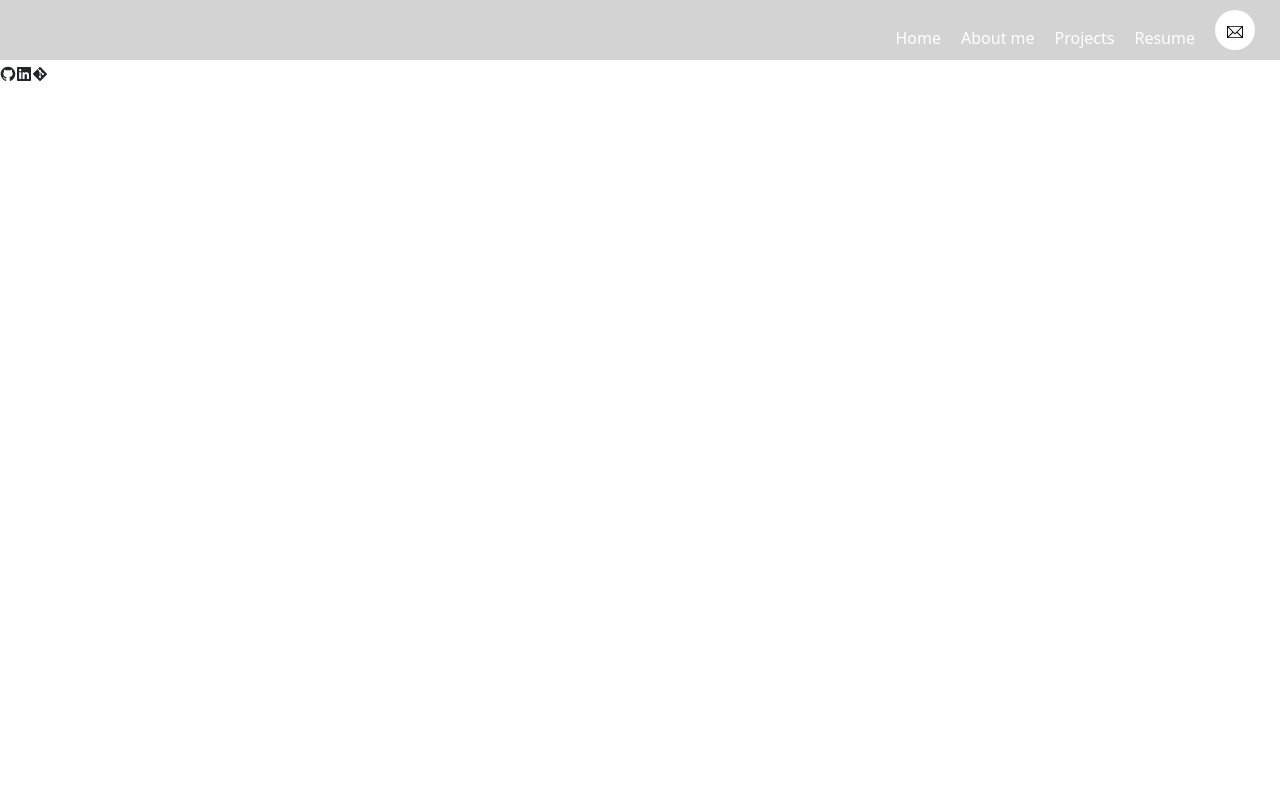
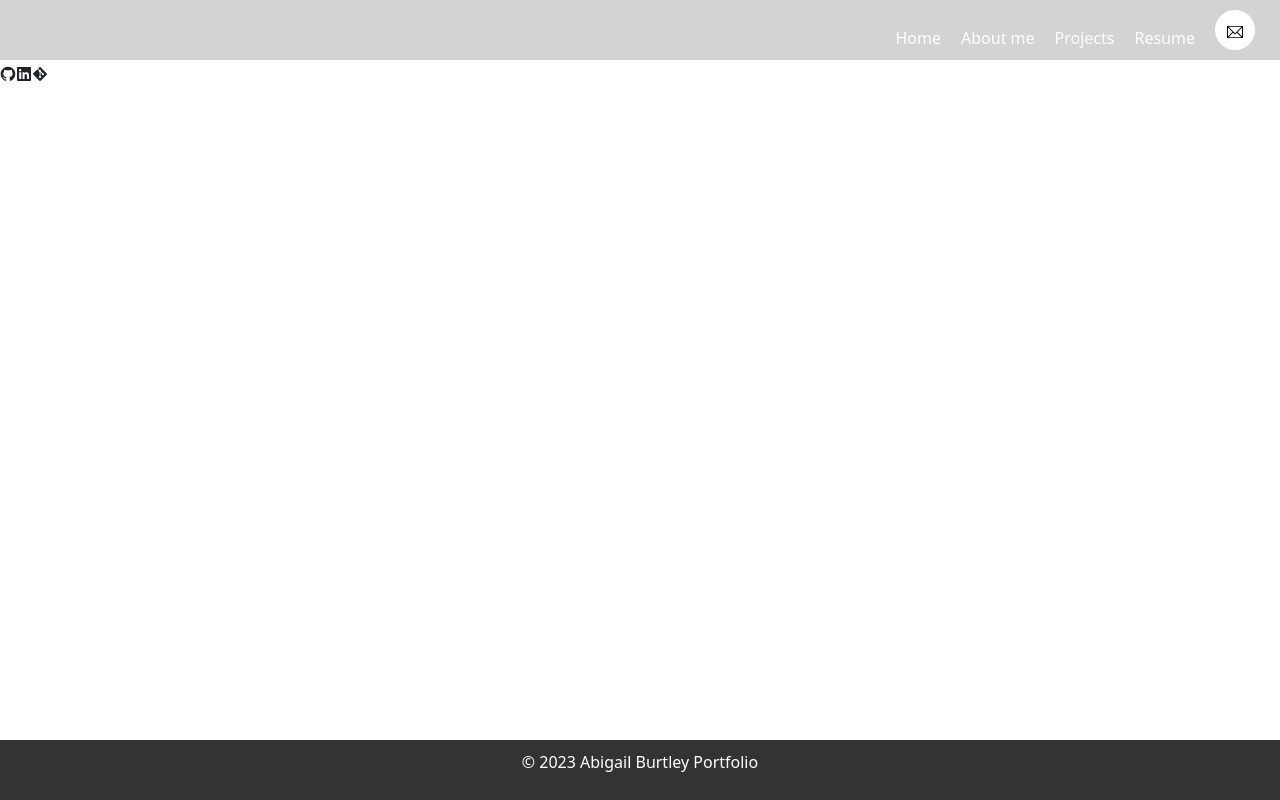
Before and after one commit to Ariesscode/React-Portfolio, a React (Vite) app in the folder React Portfolfio/: page / in a window 1280 px wide. Built offline with nearby package versions, Linux system fonts and the light colour scheme.

Commit message:
added footer using style sheet and footer compnonet, linked component in app file

```diff
--- a/React Portfolfio/src/App.jsx
+++ b/React Portfolfio/src/App.jsx
@@ -5,12 +5,15 @@ import Nav from './components/Nav';
 import './styles/Navbar.css';
 import Header from './components/Header';
 import './styles/Header.css';
+import Footer from './components/footer';
+
 
 function App() {
   return (
     <div>
     <Nav />
     <Header />
+    <Footer />
   </div>
   )
 }
--- /dev/null
+++ b/React Portfolfio/src/components/footer.jsx
@@ -0,0 +1,11 @@
+import React from 'react';
+import '../styles/Footer.css';
+const Footer = () => {
+  return (
+    <footer>
+      <p>&copy; 2023 Abigail Burtley Portfolio</p>
+    </footer>
+  );
+}
+
+export default Footer;
--- /dev/null
+++ b/React Portfolfio/src/styles/Footer.css
@@ -0,0 +1,9 @@
+footer {
+    background-color: #333;
+    color: white;
+    padding: 10px;
+    text-align: center;
+    position: fixed;
+    bottom: 0;
+    width: 100%;
+  }
```
